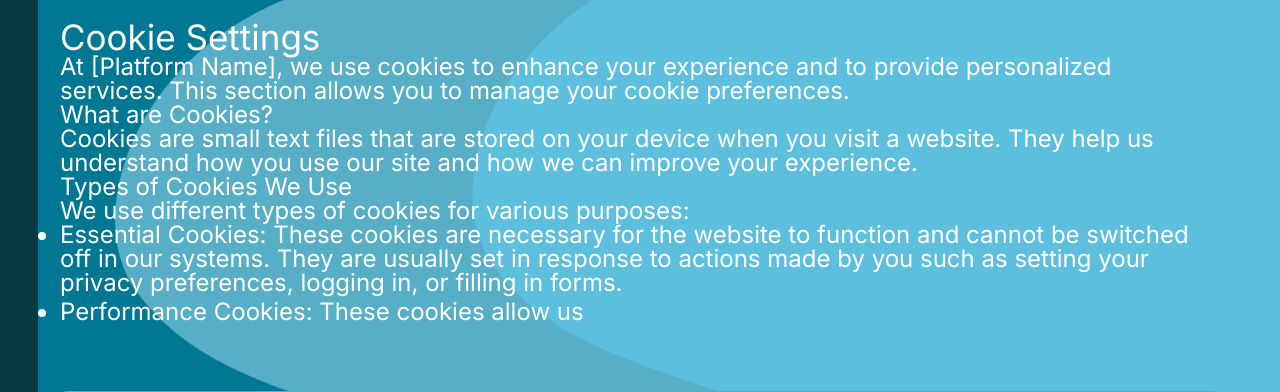
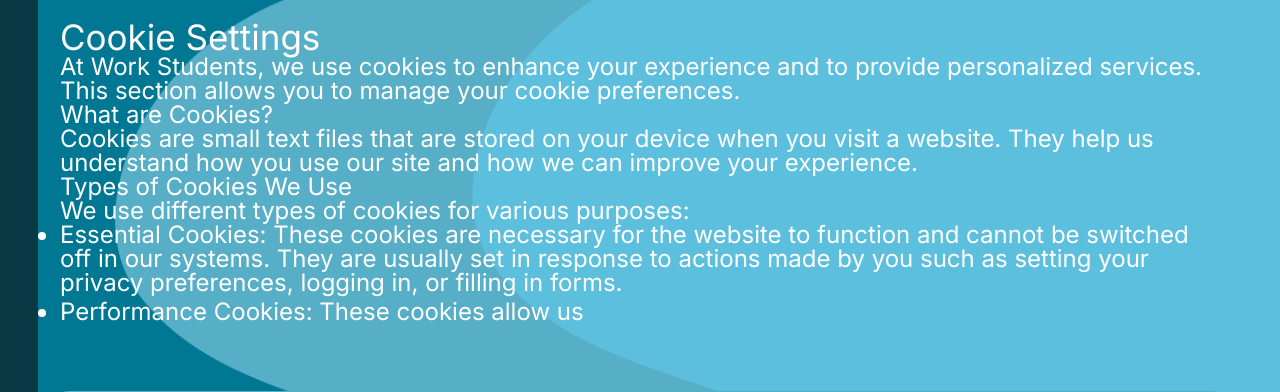
Before and after one commit to nadzhafov20/work_students, a Django app: page /cookie_settings in a window 1280 px wide. Shown: the part 154-546 px from the top of the page. Run offline with Django 5.2, Linux system fonts and the light colour scheme; data that the repository does not hold is empty.

Commit message:
final add text (demo)

```diff
--- a/templates/main/templates/home/cookie_settings.html
+++ b/templates/main/templates/home/cookie_settings.html
@@ -14,7 +14,7 @@
 <div class="container">
     <section class="information">
         <h2>Cookie Settings</h2>
-        <p>At <strong>[Platform Name]</strong>, we use cookies to enhance your experience and to provide personalized services. This section allows you to manage your cookie preferences.</p>
+        <p>At <strong>Work Students</strong>, we use cookies to enhance your experience and to provide personalized services. This section allows you to manage your cookie preferences.</p>
         <h3>What are Cookies?</h3>
         <p>Cookies are small text files that are stored on your device when you visit a website. They help us understand how you use our site and how we can improve your experience.</p>
         <h3>Types of Cookies We Use</h3>
```
